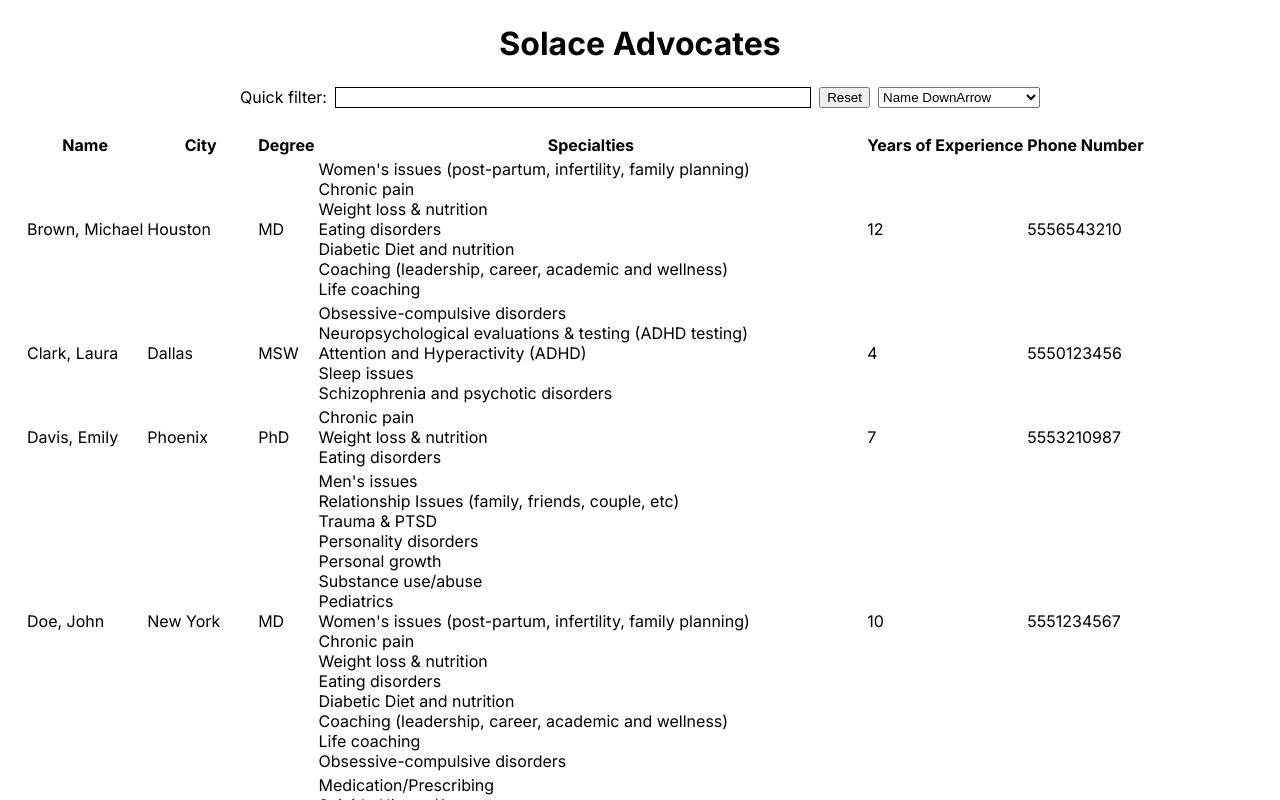
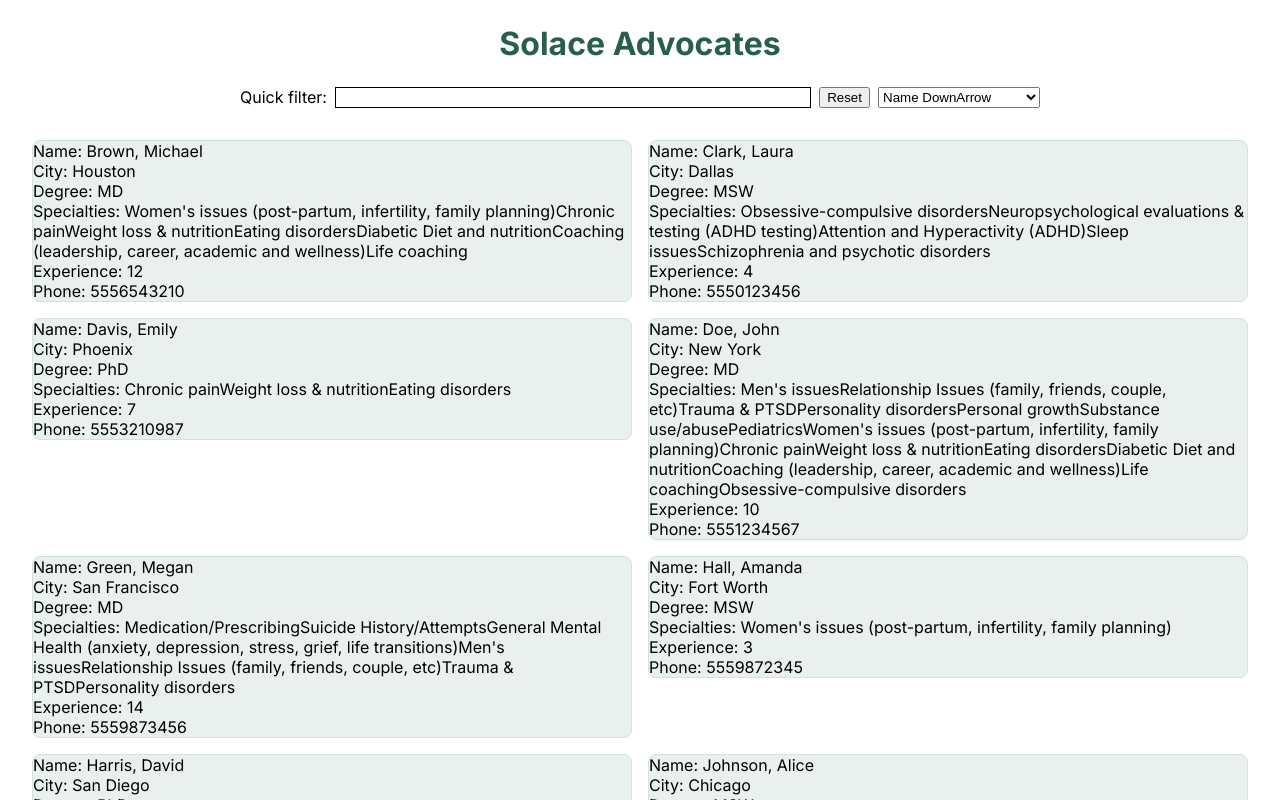
Before and after one commit to Jygsaw/solace-candidate-assignment-main, a Next.js app: page /advocates in a window 1280 px wide. Shown: the top 800 px of the page. Built offline with nearby package versions, Linux system fonts and the light colour scheme.

Commit message:
[CHG] replace advocate data table with profile cards

```diff
--- /dev/null
+++ b/src/app/advocates/AdvocateCard.tsx
@@ -0,0 +1,19 @@
+import type { Advocate } from "@/types/Advocates";
+import { getDisplayName } from "./utils";
+
+type Props = {
+  advocate: Advocate;
+}
+
+export default function AdvocateCard({ advocate }: Props) {
+  return (
+    <article className="advocate-card">
+      <div>Name: {getDisplayName(advocate)}</div>
+      <div>City: {advocate.city}</div>
+      <div>Degree: {advocate.degree}</div>
+      <div>Specialties: {advocate.specialties}</div>
+      <div>Experience: {advocate.yearsOfExperience}</div>
+      <div>Phone: {advocate.phoneNumber}</div>
+    </article>
+  );
+}
--- a/src/app/advocates/AdvocatesSearch.tsx
+++ b/src/app/advocates/AdvocatesSearch.tsx
@@ -2,6 +2,8 @@
 
 import { useEffect, useState, ChangeEvent } from "react";
 import type { Advocate } from "@/types/Advocates";
+import AdvocateCard from "./AdvocateCard";
+import { getDisplayName } from "./utils";
 import "./advocates.css";
 
 type SortOrder = typeof SortOrders[keyof typeof SortOrders];
@@ -11,8 +13,6 @@
   expAsc: 'expAsc',
   expDesc: 'expDesc',
 } as const;
-
-const getDisplayName = (advocate: Advocate) => `${advocate.lastName}, ${advocate.firstName}`;
 
 export default function AdvocatesSearch() {
   const [searchTerm, setSearchTerm] = useState<string>('');
@@ -78,36 +78,13 @@
         </select>
       </section>
       <section className="search-results-container">
-        <table>
-          <thead>
-            <tr>
-              <th>Name</th>
-              <th>City</th>
-              <th>Degree</th>
-              <th>Specialties</th>
-              <th>Years of Experience</th>
-              <th>Phone Number</th>
-            </tr>
-          </thead>
-          <tbody>
-            {advocates.filter(advocateFilter).sort(advocateSort).map((advocate) => {
-              return (
-                <tr key={advocate.id}>
-                  <td>{getDisplayName(advocate)}</td>
-                  <td>{advocate.city}</td>
-                  <td>{advocate.degree}</td>
-                  <td>
-                    {advocate.specialties.map((s) => (
-                      <div key={s}>{s}</div>
-                    ))}
-                  </td>
-                  <td>{advocate.yearsOfExperience}</td>
-                  <td>{advocate.phoneNumber}</td>
-                </tr>
-              );
-            })}
-          </tbody>
-        </table>
+        {advocates.filter(advocateFilter).sort(advocateSort).map((advocate) => (
+          <div className="search-item">
+            <div className="card-wrapper">
+              <AdvocateCard advocate={advocate} />
+            </div>
+          </div>
+        ))}
       </section>
     </main>
   );
--- a/src/app/advocates/advocates.css
+++ b/src/app/advocates/advocates.css
@@ -3,6 +3,7 @@
 }
 
 .page-title {
+  color: #285e50;
   text-align: center;
 }
 
@@ -19,4 +20,21 @@
 
 .search-results-container {
   margin: 24px auto;
+  display: flex;
+  flex-direction: column;
+  flex-flow: row wrap;
+
+  .search-item {
+    flex: 0 0 50%;
+
+    .card-wrapper {
+      margin: 8px;
+    }
+  }
 }
+
+.advocate-card {
+  background-color: #e9f0ee;
+  border: 1px solid #d4e2dd;
+  border-radius: 8px;
+}
--- /dev/null
+++ b/src/app/advocates/utils.ts
@@ -0,0 +1,2 @@
+export const getDisplayName = (advocate: Advocate) =>
+  `${advocate.lastName}, ${advocate.firstName}`;
```
Also changed, not shown: 1 other file (tests, documents, lock files or other folders).
